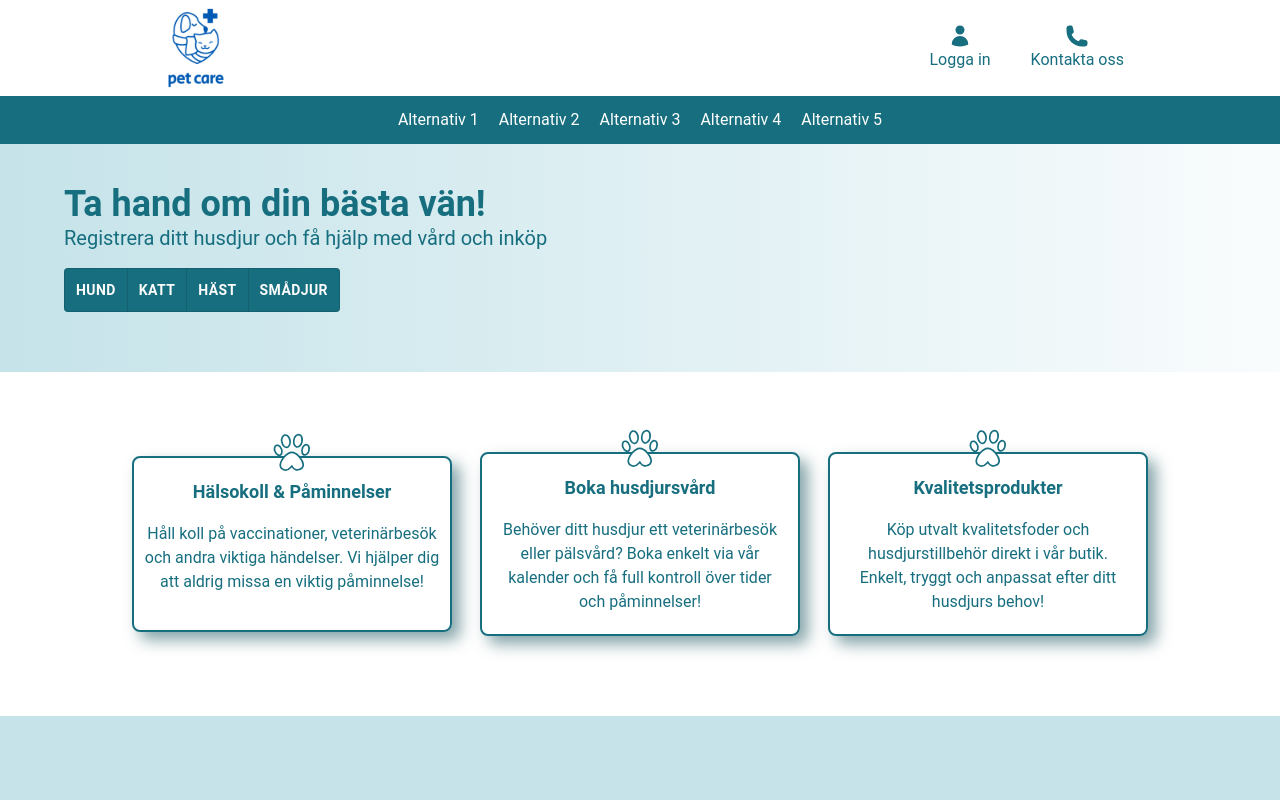
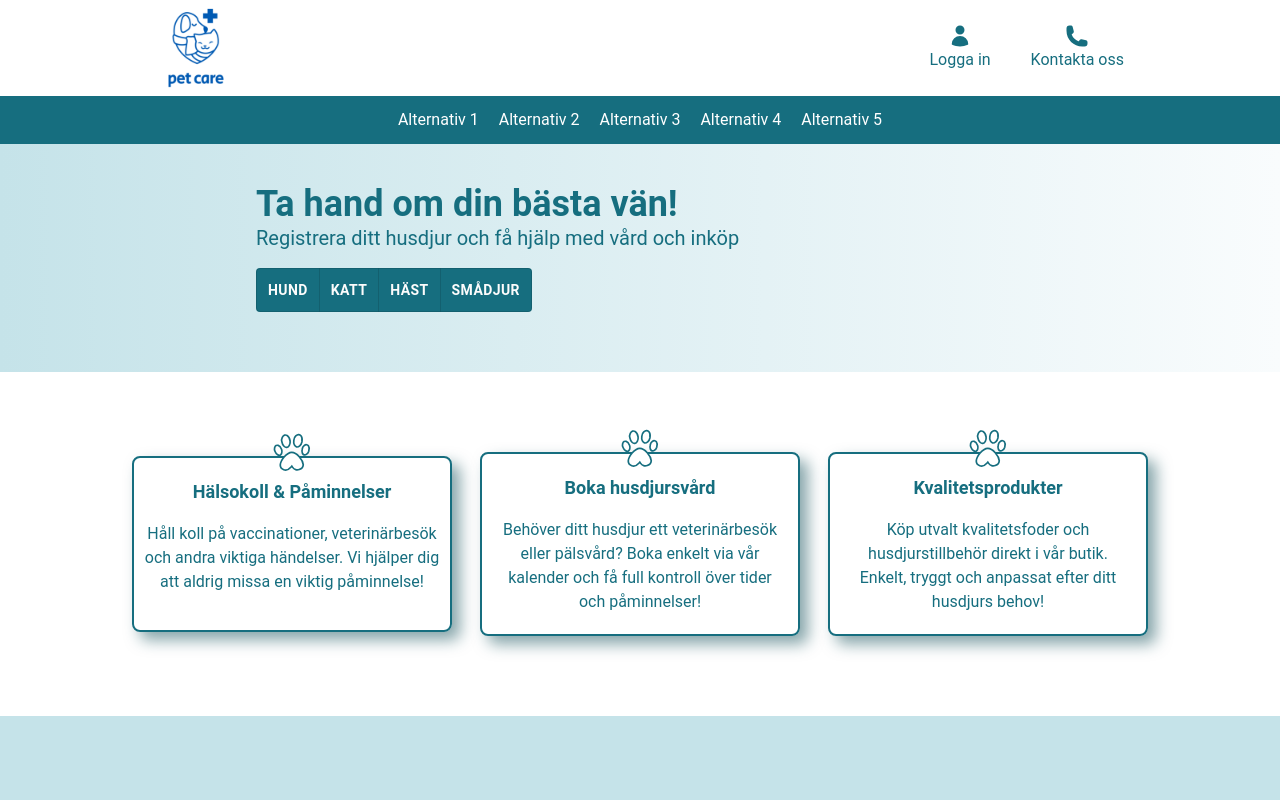
Before and after one commit to naathaliie/Nathalies-degree-project, a Next.js app in the folder pet-care/: page / in a window 1280 px wide. Shown: the top 800 px of the page. Built offline with nearby package versions, Linux system fonts and the light colour scheme.

Commit message:
stylefix

```diff
--- a/pet-care/src/app/components/HeroSection.tsx
+++ b/pet-care/src/app/components/HeroSection.tsx
@@ -29,7 +29,8 @@ const HeroSection = () => {
   };
 
   return (
-    <div className="HeroSection bg-gradient-to-r from-[#C5E3E9] to-[#F9FCFD] bg-opacity-25 w-full pt-10 pb-10 pl-16 pr-16 text-petCare-sapphireTeal-dark">
+    <div className="bg-gradient-to-r from-[#C5E3E9] to-[#F9FCFD] bg-opacity-25 w-full py-10 px-16 text-petCare-sapphireTeal-dark flex justify-center items-center">
+      <div className="w-2/3 flex flex-col ">
         <div>
           <h1 className="text-4xl font-bold ">Ta hand om din bästa vän!</h1>
           <p className="text-xl">
@@ -75,7 +76,7 @@ const HeroSection = () => {
             </Button>
           )}
         </div>
-      <div></div>
+      </div>
     </div>
   );
 };
```
Lines whose indentation alone changed are shown as unchanged.
